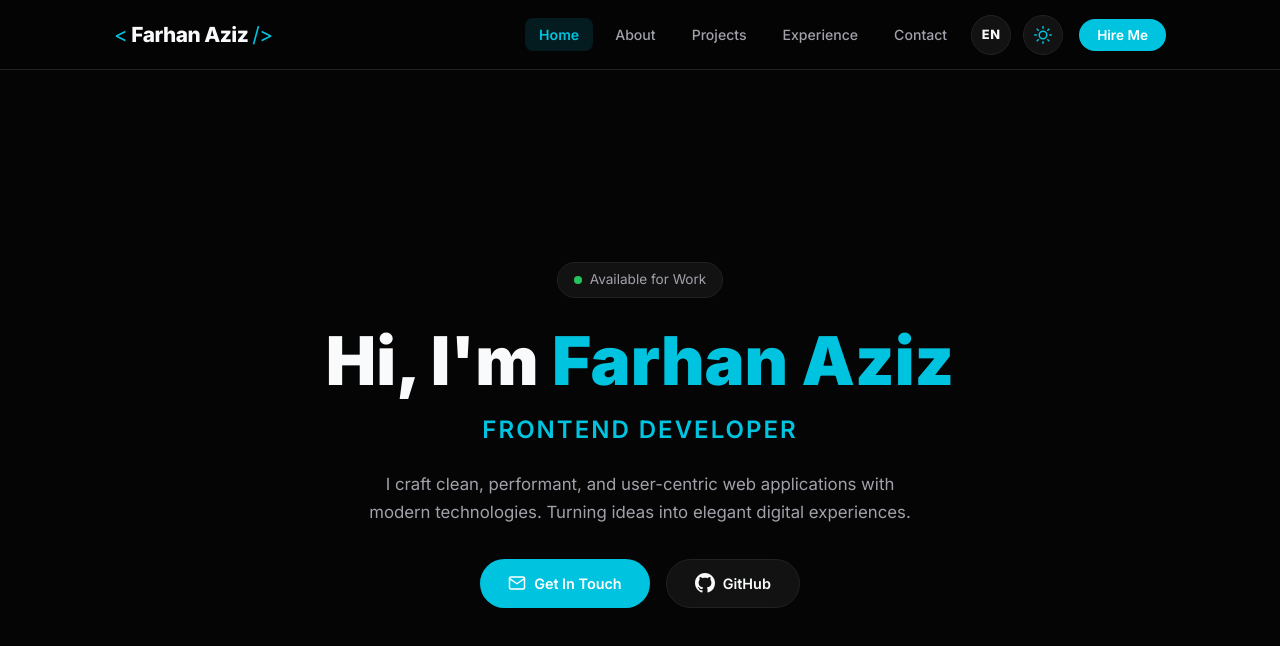
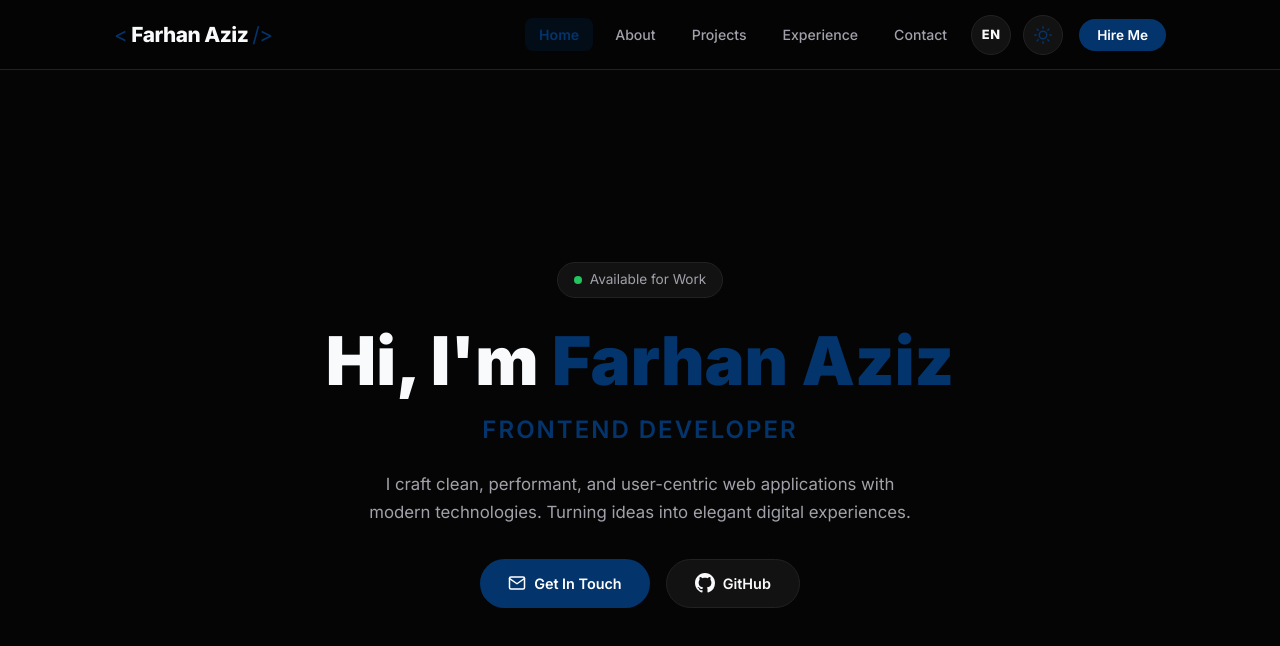
Before and after one commit to Retiishia/Portreact-project, a React (Vite) app: page / in a window 1280 px wide. Shown: the top 646 px of the page. Built offline with nearby package versions, Linux system fonts and the light colour scheme.

Commit message:
style: Update cyan accent to #04346c and set Light Mode background to soft gray

```diff
--- a/src/index.css
+++ b/src/index.css
@@ -1,8 +1,8 @@
 /* ========================================
-   Design System — Black & Rich Cyan (Pure White Light Mode)
+   Design System — Black & Accent #04346c (Soft Gray Light Mode)
    ======================================== */
 
-/* Dark Mode (Default) — Pure Black & Deep Rich Cyan */
+/* Dark Mode (Default) — Pure Black & Accent #04346c */
 :root, [data-theme="dark"] {
   --bg-primary: #050505;
   --bg-secondary: #0d0d0d;
@@ -11,43 +11,43 @@
   --bg-navbar: rgba(5, 5, 5, 0.95);
 
   --border-color: #222222;
-  --border-hover: #00c4df;
+  --border-hover: #04346c;
 
   --text-primary: #f8fafc;
   --text-secondary: #a1a1aa;
   --text-muted: #71717a;
 
-  --accent-primary: #00c4df;      /* Rich Deep Cyan */
-  --accent-hover: #00a5bd;
-  --accent-light: rgba(0, 196, 223, 0.12);
-  --accent-glow: rgba(0, 196, 223, 0.25);
+  --accent-primary: #04346c;      /* #04346c Accent */
+  --accent-hover: #02234b;
+  --accent-light: rgba(4, 52, 108, 0.2);
+  --accent-glow: rgba(4, 52, 108, 0.35);
 
   --shadow-card: 0 4px 20px rgba(0, 0, 0, 0.5);
-  --shadow-glow: 0 0 15px rgba(0, 196, 223, 0.2);
+  --shadow-glow: 0 0 15px rgba(4, 52, 108, 0.25);
 }
 
-/* Light Mode — Pure Full White Background & Crisp Dark Text */
+/* Light Mode — Soft Gray Background & Accent #04346c */
 [data-theme="light"] {
-  --bg-primary: #ffffff;          /* Pure full white */
-  --bg-secondary: #ffffff;        /* Pure full white */
-  --bg-card: #ffffff;             /* Pure full white card */
+  --bg-primary: #f1f5f9;          /* Soft Gray background (Not White) */
+  --bg-secondary: #e2e8f0;        /* Soft Gray secondary */
+  --bg-card: #ffffff;             /* Card background */
   --bg-card-hover: #f8fafc;
-  --bg-navbar: rgba(255, 255, 255, 0.98);
+  --bg-navbar: rgba(241, 245, 249, 0.95);
 
-  --border-color: #e2e8f0;        /* Subtle clean border */
-  --border-hover: #0284c7;
+  --border-color: #cbd5e1;        /* Soft Gray border */
+  --border-hover: #04346c;
 
-  --text-primary: #09090b;        /* Crisp dark text */
+  --text-primary: #0f172a;        /* Dark slate text */
   --text-secondary: #475569;
   --text-muted: #64748b;
 
-  --accent-primary: #0284c7;      /* Rich Deep Cyan for Light Mode */
-  --accent-hover: #0369a1;
-  --accent-light: rgba(2, 132, 199, 0.1);
-  --accent-glow: rgba(2, 132, 199, 0.15);
+  --accent-primary: #04346c;      /* #04346c Accent */
+  --accent-hover: #02234b;
+  --accent-light: rgba(4, 52, 108, 0.12);
+  --accent-glow: rgba(4, 52, 108, 0.2);
 
-  --shadow-card: 0 4px 20px rgba(0, 0, 0, 0.05);
-  --shadow-glow: 0 0 15px rgba(2, 132, 199, 0.12);
+  --shadow-card: 0 4px 16px rgba(0, 0, 0, 0.06);
+  --shadow-glow: 0 0 15px rgba(4, 52, 108, 0.15);
 }
 
 :root {
```
